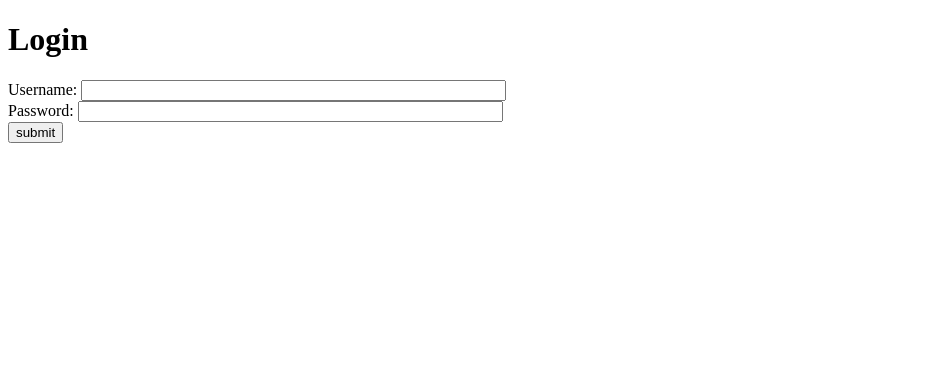
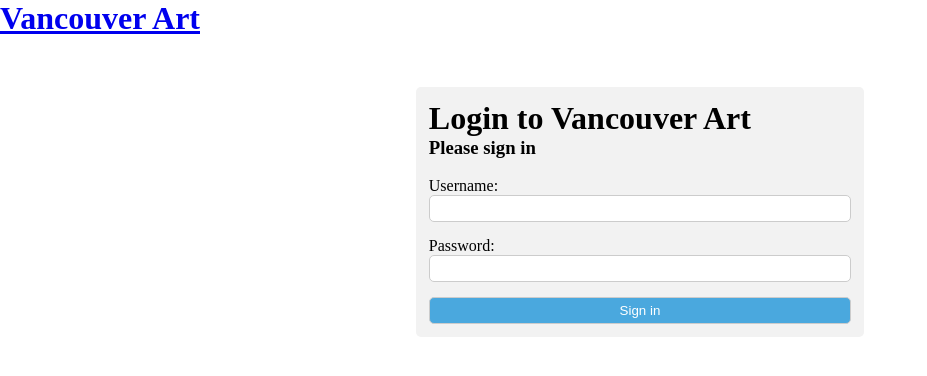
Before and after one commit to anthonycampbell/vancouver_art, a Django app: a page that uses templates/art_map/login.html in a window 1280 px wide. Shown: the top 376 px of the page, without its empty margins (0-927 px from the left). Run offline with Django 3.2, Linux system fonts and the light colour scheme.

Commit message:
added header to all pages. um refactored some stylesheets. gotta finish profile styling.

```diff
--- a/static/css/register_styles.css
+++ b/static/css/register_styles.css
@@ -3,65 +3,49 @@
     padding: 0;
 }
 
-.header {
-    padding-left: 1%;
-    background-color: rgb(74, 168, 222);
-    color: rgb(255, 255, 255);
-    width: 99%;
-    overflow: visible;
-    height: 38px;
-    min-width: 350px;
-}
-
-.header h1 {
-    display: inline-block;
-}
-
-.header h1 a {
-    display: inline-block;
-    text-decoration: none;
-    color: inherit;
+body {
+    min-width: 600px;
 }
 
 form {
     background-color: rgb(242, 242, 242);
     padding: 1%;
-    width: 96%;
-    margin: 1%;
+    width: 33%;
+    margin: 50px auto;
     border-radius: 5px;
-    min-width: 350px;
+    min-width: 400px;
 }
 
 p {
+    margin-bottom: 15px;
 }
 
 label {
     display: block;
+    font-size: 80%;
+    margin: 5px 0;
 }
 
-input[type=text]{
-    width: 98%;
+input {
     padding: 5px;
     border-radius: 5px;
     border: 1px solid rgb(204, 204, 204);
+    width: 100%;
+    box-sizing: border-box;
 }
-input[type=email]{
-    width: 98%;
-    padding: 5px;
-    border-radius: 5px;
-    border: 1px solid rgb(204, 204, 204);
-}
-input[type=password]{
-    width: 98%;
-    padding: 5px;
-    border-radius: 5px;
-    border: 1px solid rgb(204, 204, 204);
+
+span {
+    display: block;
 }
 
 input[type=submit]{
-    width: 98%;
     padding: 5px;
     border-radius: 5px;
     background-color: rgb(74, 168, 222);
     color: rgb(255, 255, 255);
 }
+
+li {
+    list-style-type: none;
+    color: rgb(255, 0, 0);
+}
--- a/templates/art_map/index.html
+++ b/templates/art_map/index.html
@@ -5,6 +5,7 @@
 <html>
   <head>
     <link rel="stylesheet" type="text/css" href="../../static/css/index_styles.css?rand=69895" />
+    <link rel="stylesheet" type="text/css" href="../../static/css/header_styles.css?rand=69895" />
     <script type=text/javascript>
       var art = JSON.parse({{ art|safe }});
     </script>
--- a/templates/art_map/login.html
+++ b/templates/art_map/login.html
@@ -1,17 +1,26 @@
 <!DOCTYPE html>
 <html>
     <head>
+		<link rel="stylesheet" type="text/css" href="../../static/css/register_styles.css?rand=699895" />
+		<link rel="stylesheet" type="text/css" href="../../static/css/header_styles.css?rand=69895" />
 		<title>Art_map</title>
     </head>
     <body>
-	<h1>Login</h1>
+		<div class="header">
+			<h1><a href="/art_map/">Vancouver Art</a></h1>
+		</div>
 		<form id="login_form" method="post" action="/art_map/login/">
+			<h1>Login to Vancouver Art</h1>
+			<h3> Please sign in</h3>
+			<br/>
 	    	{% csrf_token %}
+			<p>
 				Username: <input type="text" name="username" value="" size="50" />
-	    <br/>
+			</p>
+			<p>
 				Password: <input type="password" name="password" value="" size="50" />
-	    <br/>
-	    <input type="submit" value="submit" />
+			</p>
+	    	<input type="submit" value="Sign in" />
 		</form>
     </body>
 </html>
--- a/templates/art_map/profile.html
+++ b/templates/art_map/profile.html
@@ -1,9 +1,14 @@
 <!DOCTYPE html>
 <html>
     <head>
+		<link rel="stylesheet" type="text/css" href="../../static/css/profile_styles.css?rand=699895" />
+		<link rel="stylesheet" type="text/css" href="../../static/css/header_styles.css?rand=69895" />
 		<title>Art_Map Favourites</title>
     </head>
     <body>
+		<div class="header">
+			<h1><a href="/art_map/">Vancouver Art</a></h1>
+		</div>
 		<h1>{{ user.username }}</h1>
 		<h2>Favourites</h2>
 		<ul>
--- a/templates/art_map/register.html
+++ b/templates/art_map/register.html
@@ -1,7 +1,8 @@
 <!DOCTYPE html>
 <html>
     <head>
-	<link rel="stylesheet" type="text/css" href="../../static/css/register_styles.css?rand=699095" />
+	<link rel="stylesheet" type="text/css" href="../../static/css/register_styles.css?rand=699895" />
+	<link rel="stylesheet" type="text/css" href="../../static/css/header_styles.css?rand=69895" />
 	<title>Art_Map</title>
     </head>
     <body>
```
Also changed, not shown: static/css/index_styles.css (+0 -45 lines). Lines whose indentation alone changed are shown as unchanged.
